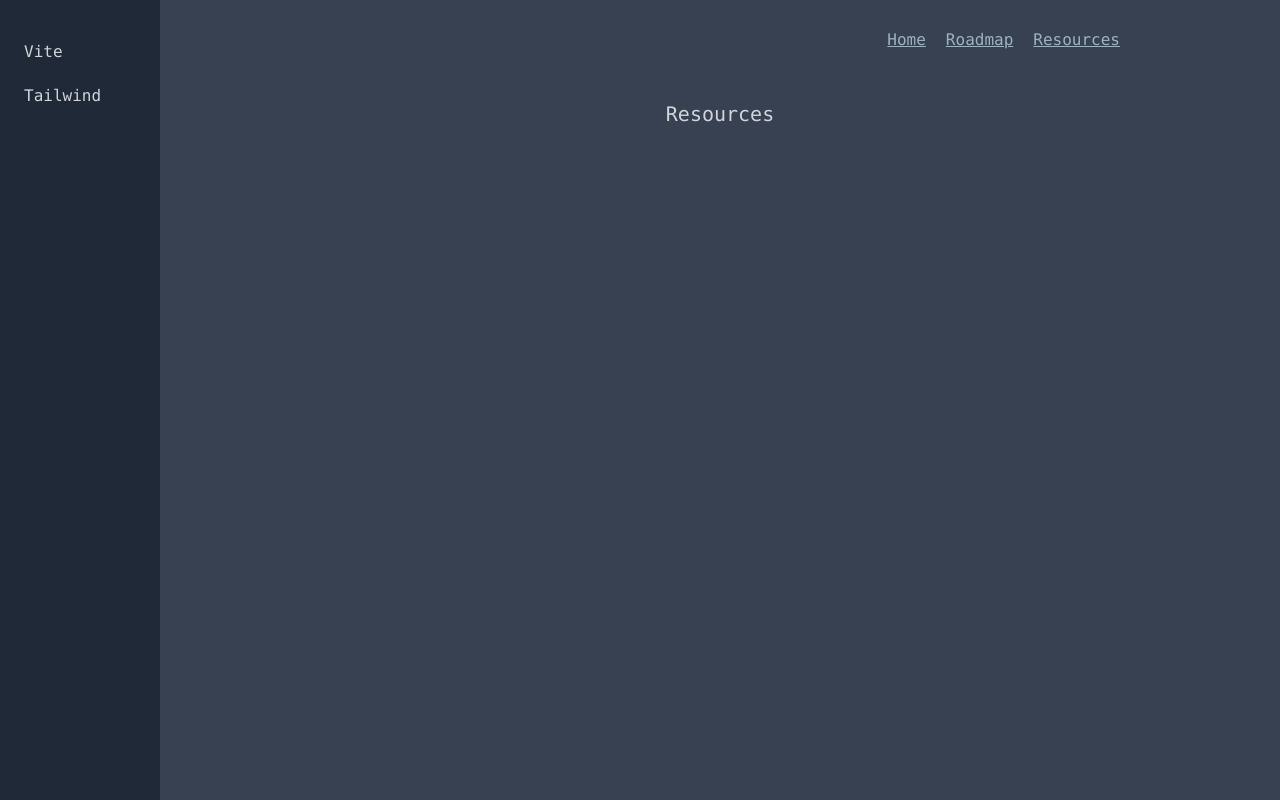
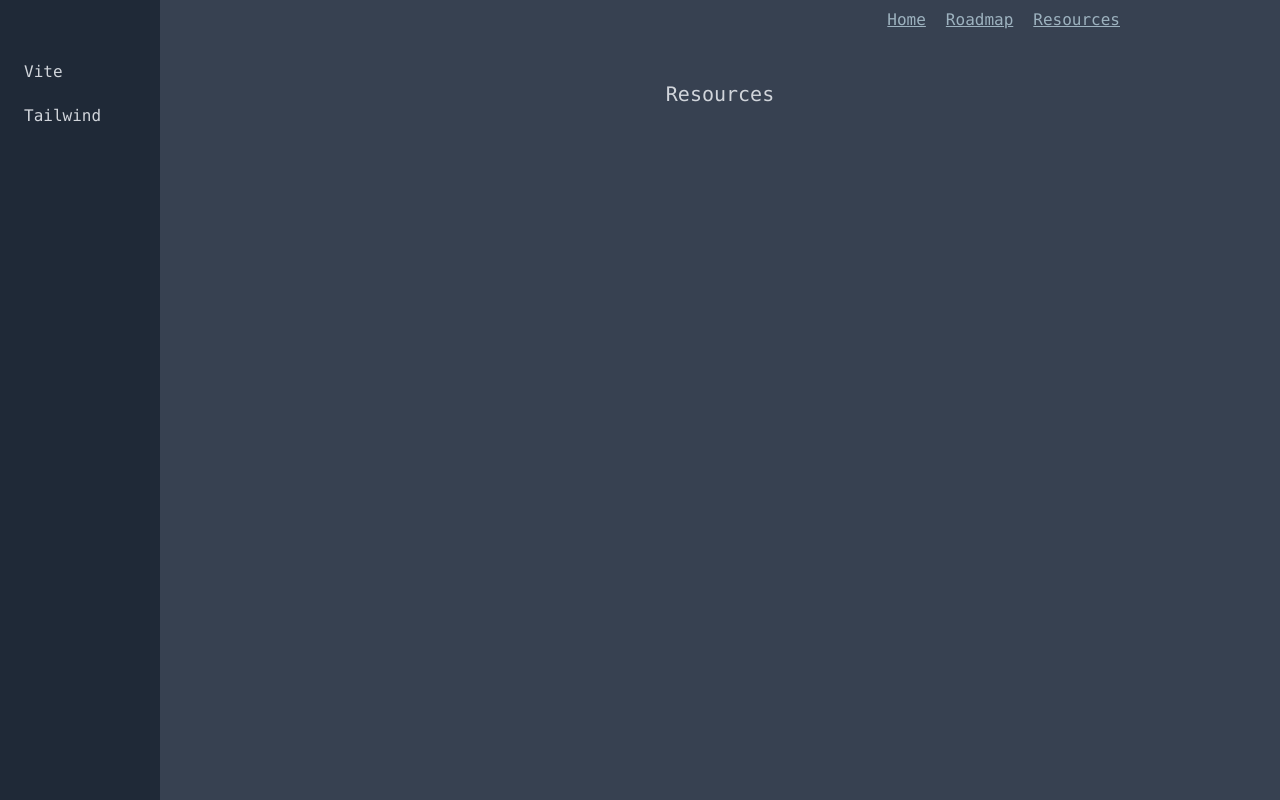
Before and after one commit to timobickmann/roadmap, a React (Vite) app: page /resources in a window 1280 px wide. Built offline with nearby package versions, Linux system fonts and the light colour scheme; some icons are missing.

Commit message:
mobile test

```diff
--- a/src/App.tsx
+++ b/src/App.tsx
@@ -20,7 +20,7 @@ function App() {
             <Route path="/resources/*" element={<SidebarResources />} />
           </Routes>
 
-          <div className="mx-2 sm:mx-5 container md:mx-10 lg:mx-20 mb-5 w-full pt-5">
+          <div className="mx-2 sm:mx-5 container md:mx-10 lg:mx-20 mb-5 w-full">
             <Header />
             <Routes>
               <Route index element={<Home />} />
--- a/src/components/SidebarResources.tsx
+++ b/src/components/SidebarResources.tsx
@@ -17,7 +17,7 @@ function SidebarResources() {
           <FaBars />
         </button>
         {(isNotMobile || isOpened) && (
-          <aside className="fixed sm:sticky bottom-0 left-0 top-0 z-20 h-screen w-full shrink-0 overflow-y-scroll bg-gray-800 px-6 scrollbar-hide sm:w-40 ">
+          <aside className="fixed sm:sticky bottom-0 pt-5 left-0 top-0 z-20 h-screen w-full shrink-0 overflow-y-scroll bg-gray-800 px-6 scrollbar-hide sm:w-40 ">
             <nav className="">
               <ul className="flex flex-col gap-5 py-10">
                 <SidebarResourcesItem item="Vite" />
```
